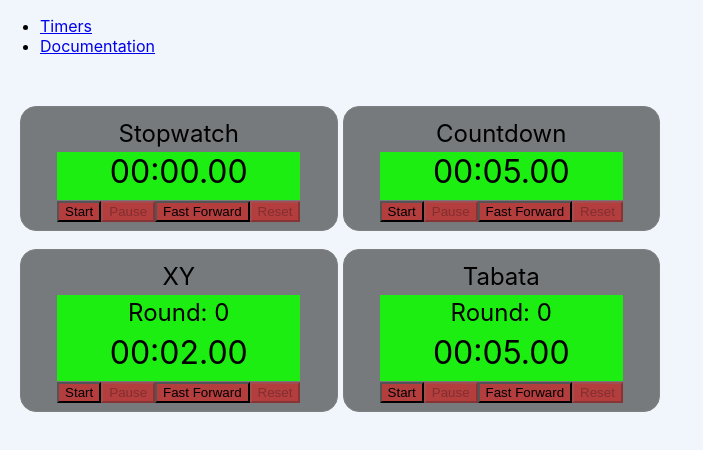
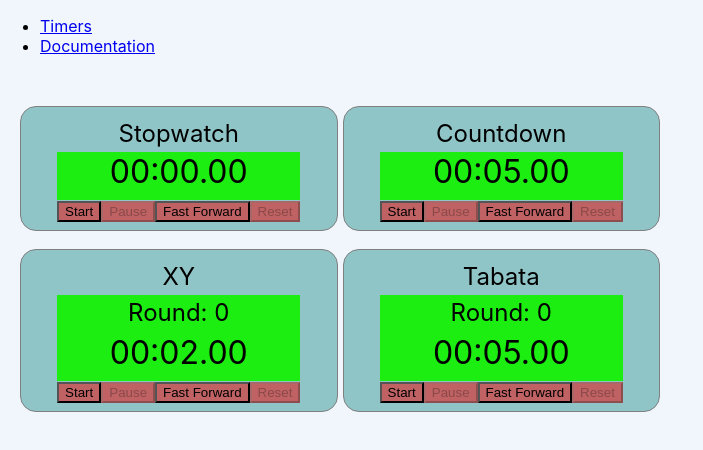
Before and after one commit to prof-tejera/assignment-1-cwelect1, a React (Create React App) app: page / in a window 1280 px wide. Shown: the top 450 px of the page, without its empty margins (0-703 px from the left). Built offline with nearby package versions, Linux system fonts and the light colour scheme.

Commit message:
Fixed warning

```diff
--- a/src/views/TimersView.js
+++ b/src/views/TimersView.js
@@ -16,13 +16,8 @@ const Timers = styled.section`
   align-items: center;
 `;
 
-const CenteredH2 = styled.h2`
-  background-color: rgba(0, 0, 0, .5);
-  text-align: center;
-`;
-
 const Timer = styled.div`
-  background-color: rgba(0, 0, 0, .5);
+  background-color: rgba(50, 150, 150, .5);
   border: 1px solid gray;
   border-radius: 1rem;
   display: flex;
```
